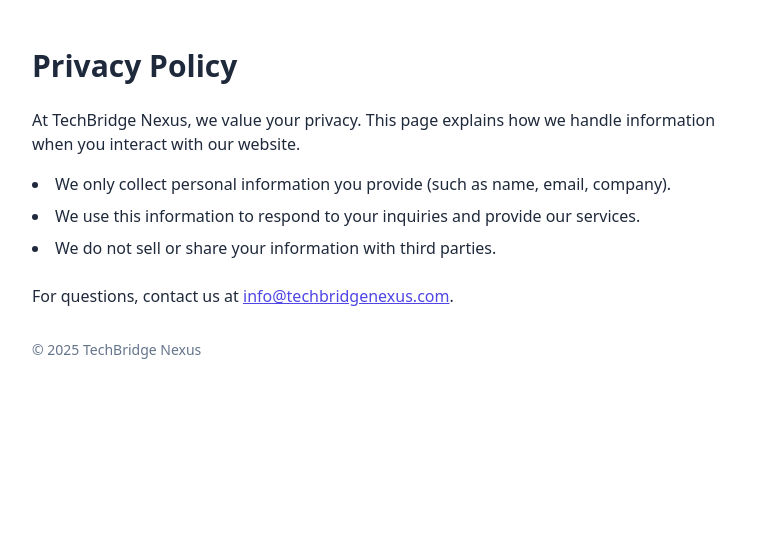
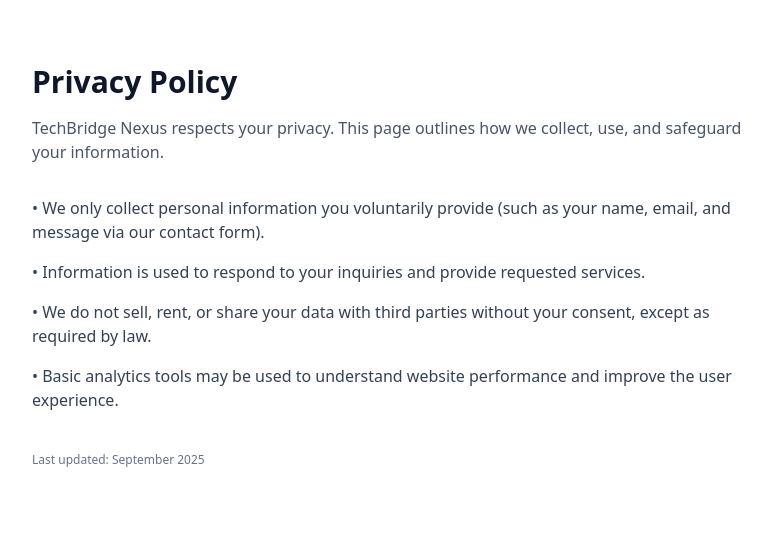
Before and after one commit to techbridgenexus/techbridgenexus-site, a plain HTML site: page privacy.html in a window 1280 px wide. Shown: the whole page, without its empty margins (248-1019 px from the left). Drawn offline with nearby package versions, Linux system fonts and the light colour scheme.

Commit message:
Update privacy.html

```diff
--- a/privacy.html
+++ b/privacy.html
@@ -1,22 +1,21 @@
-<!doctype html>
-<html lang="en">
-<head>
-  <meta charset="utf-8" />
-  <meta name="viewport" content="width=device-width, initial-scale=1" />
-  <title>Privacy Policy — TechBridge Nexus</title>
-  <link rel="icon" href="/favicon.ico" />
-  <script src="https://cdn.tailwindcss.com"></script>
-</head>
-<body class="bg-white text-slate-800 max-w-3xl mx-auto px-6 py-12">
-  <h1 class="text-3xl font-bold mb-6">Privacy Policy</h1>
-  <p class="mb-4">At TechBridge Nexus, we value your privacy. This page explains how we handle information when you interact with our website.</p>
-  <ul class="list-disc list-inside space-y-2 mb-6">
-    <li>We only collect personal information you provide (such as name, email, company).</li>
-    <li>We use this information to respond to your inquiries and provide our services.</li>
-    <li>We do not sell or share your information with third parties.</li>
-  </ul>
-  <p class="mb-4">For questions, contact us at <a href="mailto:info@techbridgenexus.com" class="text-indigo-600 underline">info@techbridgenexus.com</a>.</p>
-  <p class="text-sm text-slate-500 mt-8">© <span id="y"></span> TechBridge Nexus</p>
-  <script>document.getElementById('y').textContent = new Date().getFullYear();</script>
-</body>
-</html>
+<!doctype html><html lang="en"><head>
+<meta charset="utf-8"><meta name="viewport" content="width=device-width">
+<title>Privacy Policy — TechBridge Nexus</title>
+<link rel="icon" href="/favicon.ico"><script src="https://cdn.tailwindcss.com"></script>
+</head><body class="bg-white text-slate-800">
+<div class="max-w-3xl mx-auto px-6 py-16">
+  <h1 class="text-3xl font-bold text-slate-900">Privacy Policy</h1>
+  <p class="mt-4 text-slate-600">
+    TechBridge Nexus respects your privacy. This page outlines how we collect, use, and safeguard your information.
+  </p>
+
+  <section class="mt-8 space-y-4 text-slate-700">
+    <p>• We only collect personal information you voluntarily provide (such as your name, email, and message via our contact form).</p>
+    <p>• Information is used to respond to your inquiries and provide requested services.</p>
+    <p>• We do not sell, rent, or share your data with third parties without your consent, except as required by law.</p>
+    <p>• Basic analytics tools may be used to understand website performance and improve the user experience.</p>
+  </section>
+
+  <p class="mt-10 text-xs text-slate-500">Last updated: September 2025</p>
+</div>
+</body></html>
```
